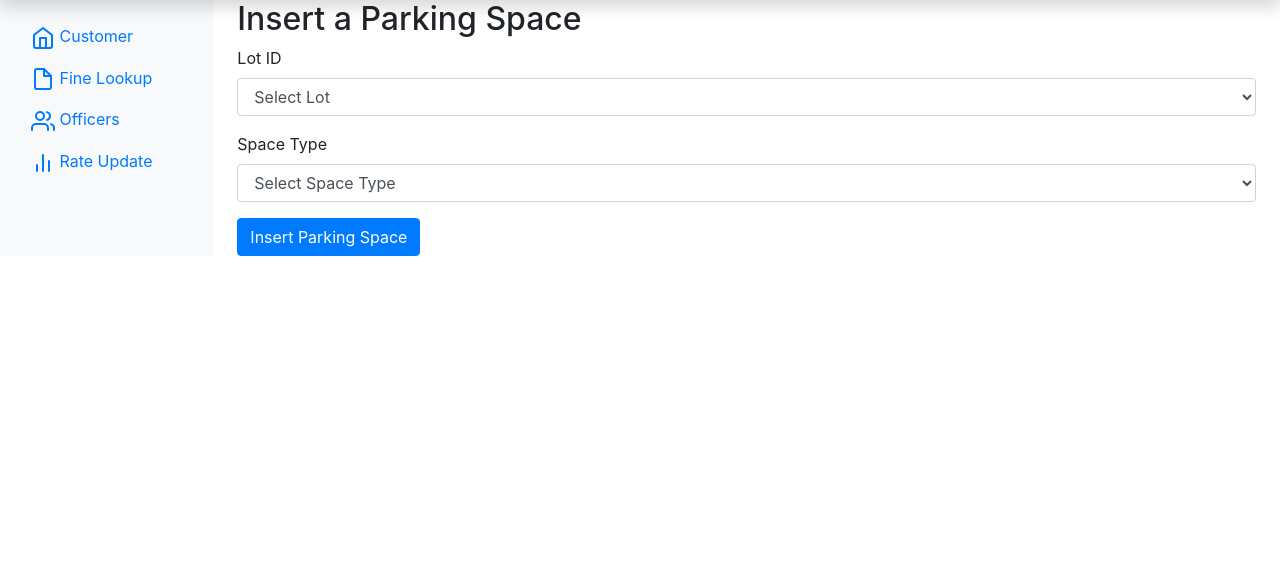
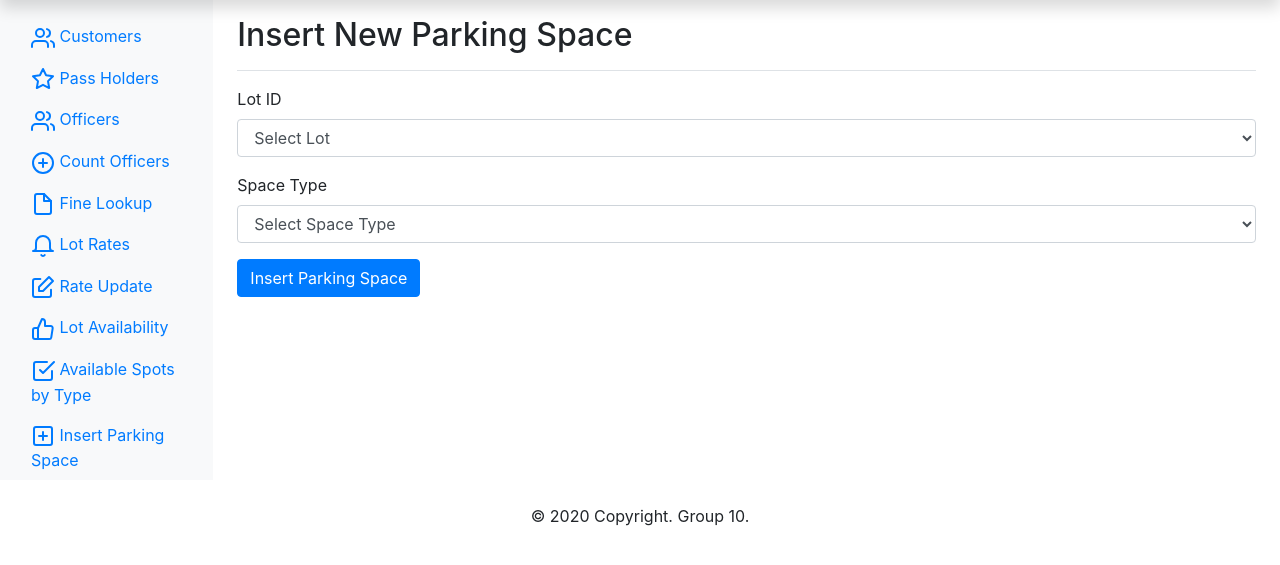
Before and after one commit to sassansh/Parking-Lot-System, a PHP site: page /insertparkingspace.php in a window 1280 px wide. Shown: the part 40-605 px from the top of the page. Run offline with PHP 8.4, Linux system fonts and the light colour scheme; data that the repository does not hold is empty.

Commit message:
built the sidebar and tiny improvements everywhere

```diff
--- a/insertparkingspace.php
+++ b/insertparkingspace.php
@@ -2,6 +2,7 @@
 
 <?php
 $parkingspace = new ParkingSpace;
+$rate = new Rate;
 $template = new Template('templates/insertParkingSpaceTemplate.php');
 $template -> title = 'ParkingSpaces';
 
@@ -19,6 +20,7 @@ if(isset($_POST['submit'])){
     }
 
 }
+$template -> allRates = $rate->getAllRates();
 $template -> parkingspaces = $parkingspace->getAllDistinctLotIDs();
 $template -> spacetypes = $parkingspace->getAllDistinctSpaceTypes();
 
--- a/selectparkingspace.php
+++ b/selectparkingspace.php
@@ -1,10 +1,12 @@
 <?php include_once 'config/init.php' ?>
 
 <?php
+$rate = new Rate;
 $parkingspace = new ParkingSpace;
 $template = new Template('templates/selectParkingSpaceTemplate.php');
 $template -> title = 'Spaces';
 
+$template -> allRates = $rate->getAllRates();
 $template -> parkingspaces = $parkingspace->getAllDistinctLotIDs();
 $template -> spacetypes = $parkingspace->getAllDistinctSpaceTypes();
 
--- a/templates/fineTemplate.php
+++ b/templates/fineTemplate.php
@@ -22,11 +22,13 @@ if (strlen($licensePlate) > 1) {
 
 <div class="fine-table table-responsive">
         <table class="table table-striped table-sm">
+            <thead>
         <tr>
             <th>Fine ID</th>
             <th>Fine Type</th>
             <th>Fine Cost</th>
         </tr>
+</thead>
         <?php foreach ($fines as $fine): ?>
             <tr>
                 <td><?php echo $fine->Fine_ID; ?></td>
--- a/templates/inc/footer.php
+++ b/templates/inc/footer.php
@@ -2,3 +2,13 @@
         </div>
     </body>
 </html>
+
+<html>
+<body>
+
+<div style="text-align: center;">
+   <br> © <?php echo date("Y"); ?> Copyright. Group 10.
+</div>
+
+</body>
+</html>
--- a/templates/inc/sidebar.php
+++ b/templates/inc/sidebar.php
@@ -3,20 +3,19 @@
     <ul class="nav flex-column">
       <li class="nav-item">
         <a class="nav-link active" href="customer.php">
-          <svg xmlns="http://www.w3.org/2000/svg" width="24" height="24" viewBox="0 0 24 24" fill="none" stroke="currentColor" stroke-width="2" stroke-linecap="round" stroke-linejoin="round" class="feather feather-home">
-            <path d="M3 9l9-7 9 7v11a2 2 0 0 1-2 2H5a2 2 0 0 1-2-2z"></path>
-            <polyline points="9 22 9 12 15 12 15 22"></polyline>
+        <svg xmlns="http://www.w3.org/2000/svg" width="24" height="24" viewBox="0 0 24 24" fill="none" stroke="currentColor" stroke-width="2" stroke-linecap="round" stroke-linejoin="round" class="feather feather-users">
+            <path d="M17 21v-2a4 4 0 0 0-4-4H5a4 4 0 0 0-4 4v2"></path>
+            <circle cx="9" cy="7" r="4"></circle>
+            <path d="M23 21v-2a4 4 0 0 0-3-3.87"></path>
+            <path d="M16 3.13a4 4 0 0 1 0 7.75"></path>
           </svg>
-          Customer <span class="sr-only">(current)</span>
+          Customers <span class="sr-only">(current)</span>
         </a>
       </li>
       <li class="nav-item">
-        <a class="nav-link" href="fine.php">
-          <svg xmlns="http://www.w3.org/2000/svg" width="24" height="24" viewBox="0 0 24 24" fill="none" stroke="currentColor" stroke-width="2" stroke-linecap="round" stroke-linejoin="round" class="feather feather-file">
-            <path d="M13 2H6a2 2 0 0 0-2 2v16a2 2 0 0 0 2 2h12a2 2 0 0 0 2-2V9z"></path>
-            <polyline points="13 2 13 9 20 9"></polyline>
-          </svg>
-          Fine Lookup
+        <a class="nav-link active" href="passholder.php">
+        <svg xmlns="http://www.w3.org/2000/svg" width="24" height="24" viewBox="0 0 24 24" fill="none" stroke="currentColor" stroke-width="2" stroke-linecap="round" stroke-linejoin="round" class="feather feather-activity"><polygon points="12 2 15.09 8.26 22 9.27 17 14.14 18.18 21.02 12 17.77 5.82 21.02 7 14.14 2 9.27 8.91 8.26 12 2"></polygon></svg>
+          Pass Holders <span class="sr-only">(current)</span>
         </a>
       </li>
       <li class="nav-item">
@@ -31,13 +30,48 @@
         </a>
       </li>
       <li class="nav-item">
+        <a class="nav-link" href="countofficers.php">
+        <svg xmlns="http://www.w3.org/2000/svg" width="24" height="24" viewBox="0 0 24 24" fill="none" stroke="currentColor" stroke-width="2" stroke-linecap="round" stroke-linejoin="round" class="feather feather-activity"><circle cx="12" cy="12" r="10"></circle><line x1="12" y1="8" x2="12" y2="16"></line><line x1="8" y1="12" x2="16" y2="12"></line></svg>
+          Count Officers
+        </a>
+      </li>
+      <li class="nav-item">
+        <a class="nav-link" href="fine.php">
+          <svg xmlns="http://www.w3.org/2000/svg" width="24" height="24" viewBox="0 0 24 24" fill="none" stroke="currentColor" stroke-width="2" stroke-linecap="round" stroke-linejoin="round" class="feather feather-file">
+            <path d="M13 2H6a2 2 0 0 0-2 2v16a2 2 0 0 0 2 2h12a2 2 0 0 0 2-2V9z"></path>
+            <polyline points="13 2 13 9 20 9"></polyline>
+          </svg>
+          Fine Lookup
+        </a>
+      </li>
+      <li class="nav-item">
+        <a class="nav-link" href="rate.php">
+        <svg xmlns="http://www.w3.org/2000/svg" width="24" height="24" viewBox="0 0 24 24" fill="none" stroke="currentColor" stroke-width="2" stroke-linecap="round" stroke-linejoin="round" class="feather feather-activity"><path d="M22 17H2a3 3 0 0 0 3-3V9a7 7 0 0 1 14 0v5a3 3 0 0 0 3 3zm-8.27 4a2 2 0 0 1-3.46 0"></path></svg>
+                 Lot Rates
+        </a>
+      </li>
+      <li class="nav-item">
         <a class="nav-link" href="rateUpdate.php">
-          <svg xmlns="http://www.w3.org/2000/svg" width="24" height="24" viewBox="0 0 24 24" fill="none" stroke="currentColor" stroke-width="2" stroke-linecap="round" stroke-linejoin="round" class="feather feather-bar-chart-2">
-            <line x1="18" y1="20" x2="18" y2="10"></line>
-            <line x1="12" y1="20" x2="12" y2="4"></line>
-            <line x1="6" y1="20" x2="6" y2="14"></line>
-          </svg>
+        <svg xmlns="http://www.w3.org/2000/svg" width="24" height="24" viewBox="0 0 24 24" fill="none" stroke="currentColor" stroke-width="2" stroke-linecap="round" stroke-linejoin="round" class="feather feather-activity"><path d="M20 14.66V20a2 2 0 0 1-2 2H4a2 2 0 0 1-2-2V6a2 2 0 0 1 2-2h5.34"></path><polygon points="18 2 22 6 12 16 8 16 8 12 18 2"></polygon></svg>
           Rate Update
+        </a>
+      </li>
+      <li class="nav-item">
+        <a class="nav-link" href="availablelots.php">
+        <svg xmlns="http://www.w3.org/2000/svg" width="24" height="24" viewBox="0 0 24 24" fill="none" stroke="currentColor" stroke-width="2" stroke-linecap="round" stroke-linejoin="round" class="feather feather-activity"><path d="M14 9V5a3 3 0 0 0-3-3l-4 9v11h11.28a2 2 0 0 0 2-1.7l1.38-9a2 2 0 0 0-2-2.3zM7 22H4a2 2 0 0 1-2-2v-7a2 2 0 0 1 2-2h3"></path></svg>
+              Lot Availability
+        </a>
+      </li>
+      <li class="nav-item">
+        <a class="nav-link" href="selectparkingspace.php">
+        <svg xmlns="http://www.w3.org/2000/svg" width="24" height="24" viewBox="0 0 24 24" fill="none" stroke="currentColor" stroke-width="2" stroke-linecap="round" stroke-linejoin="round" class="feather feather-activity"><polyline points="9 11 12 14 23 3"></polyline><path d="M21 12v7a2 2 0 0 1-2 2H5a2 2 0 0 1-2-2V5a2 2 0 0 1 2-2h11"></path></svg>
+                 Available Spots by Type
+        </a>
+      </li>
+      <li class="nav-item">
+        <a class="nav-link" href="insertparkingspace.php">
+        <svg xmlns="http://www.w3.org/2000/svg" width="24" height="24" viewBox="0 0 24 24" fill="none" stroke="currentColor" stroke-width="2" stroke-linecap="round" stroke-linejoin="round" class="feather feather-activity"><rect x="3" y="3" width="18" height="18" rx="2" ry="2"></rect><line x1="12" y1="8" x2="12" y2="16"></line><line x1="8" y1="12" x2="16" y2="12"></line></svg>
+              Insert Parking Space
         </a>
       </li>
       <!-- <li class="nav-item">
--- a/templates/insertParkingSpaceTemplate.php
+++ b/templates/insertParkingSpaceTemplate.php
@@ -1,7 +1,9 @@
 <?php include 'inc/header.php'; ?>
 <?php include 'inc/sidebar.php'; ?>
 <main role="main" class="col-md-9 ml-sm-auto col-lg-10 px-md-4">
-    <h2 class="page-header">Insert a Parking Space</h2>
+    <div class="d-flex justify-content-between flex-wrap flex-md-nowrap align-items-center pt-3 pb-2 mb-3 border-bottom">
+        <h1 class="h2">Insert New Parking Space</h1>
+    </div>
     <form method="post" action="insertparkingspace.php">
         <div class="form-group">
             <label>Lot ID</label>
@@ -16,9 +18,9 @@
             <label>Space Type</label>
             <select name="Space_Type" class="form-control">
                 <option value="0">Select Space Type </option>
-                <?php foreach($spacetypes as $parkingspace): ?>
-                    <option value="<?php echo $parkingspace->Space_Type; ?>" ><?php echo $parkingspace->Space_Type; ?></option>
-                <?php endforeach; ?>
+                <?php foreach ($allRates as $rate) : ?>
+                <option value="<?php echo $rate->Rate_Type; ?>"><?php echo $rate->Rate_Type; ?></option>
+            <?php endforeach; ?>
             </select>
         </div>
         <input type="submit" name="submit" class="btn btn-primary" value="Insert Parking Space">
--- a/templates/officerTemplate.php
+++ b/templates/officerTemplate.php
@@ -36,12 +36,14 @@ if($show == 'allLotOfficers'){
 
 <div class="officer-table table-responsive">
         <table class="table table-striped table-sm">
+            <thead>
         <tr>
             <th>Officer ID</th>
             <th>First Name</th>
             <th>Last Name</th>
             <th>Shift</th>
         </tr>
+</thead>
         <?php foreach ($officers as $officer) : ?>
             <tr>
                 <td><?php echo $officer->Officer_ID; ?></td>
--- a/templates/rateUpdateTemplate.php
+++ b/templates/rateUpdateTemplate.php
@@ -33,12 +33,14 @@
 <br>
 <div class="all-rates-table table-responsive">
         <table class="table table-striped table-sm">
+            <thead>
         <tr>
             <th>Rate Type</th>
             <th>Hourly Rate</th>
             <th>Day Rate</th>
             <th>Monthly Rate</th>
         </tr>
+            </thead>
         <?php foreach ($allRates as $rate) : ?>
             <tr>
                 <td><?php echo $rate->Rate_Type; ?></td>
```
Also changed, not shown: templates/availableLotsTemplate.php (+10 -3 lines), templates/countOfficersTemplate.php (+11 -4 lines), templates/passHolderTemplate.php (+8 -1 lines), templates/rateTemplate.php (+7 -5 lines), templates/selectParkingSpaceTemplate.php (+4 -4 lines).
